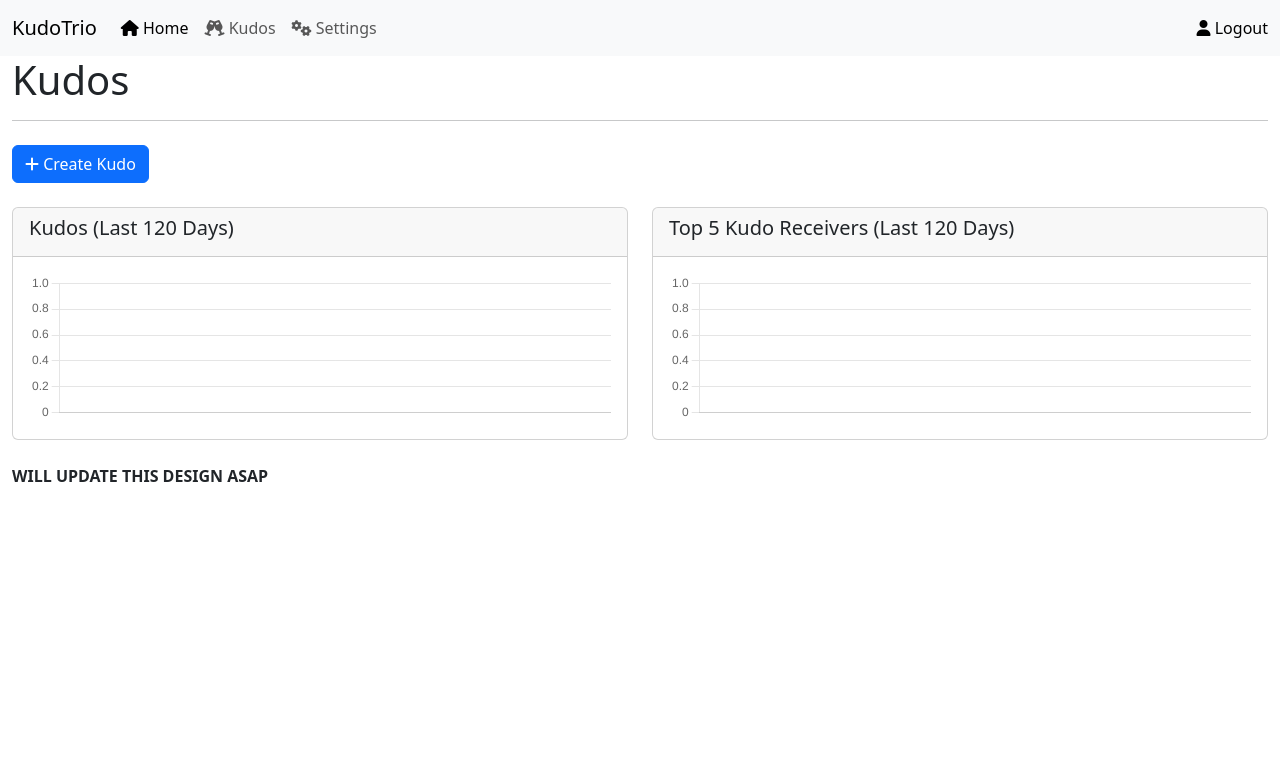
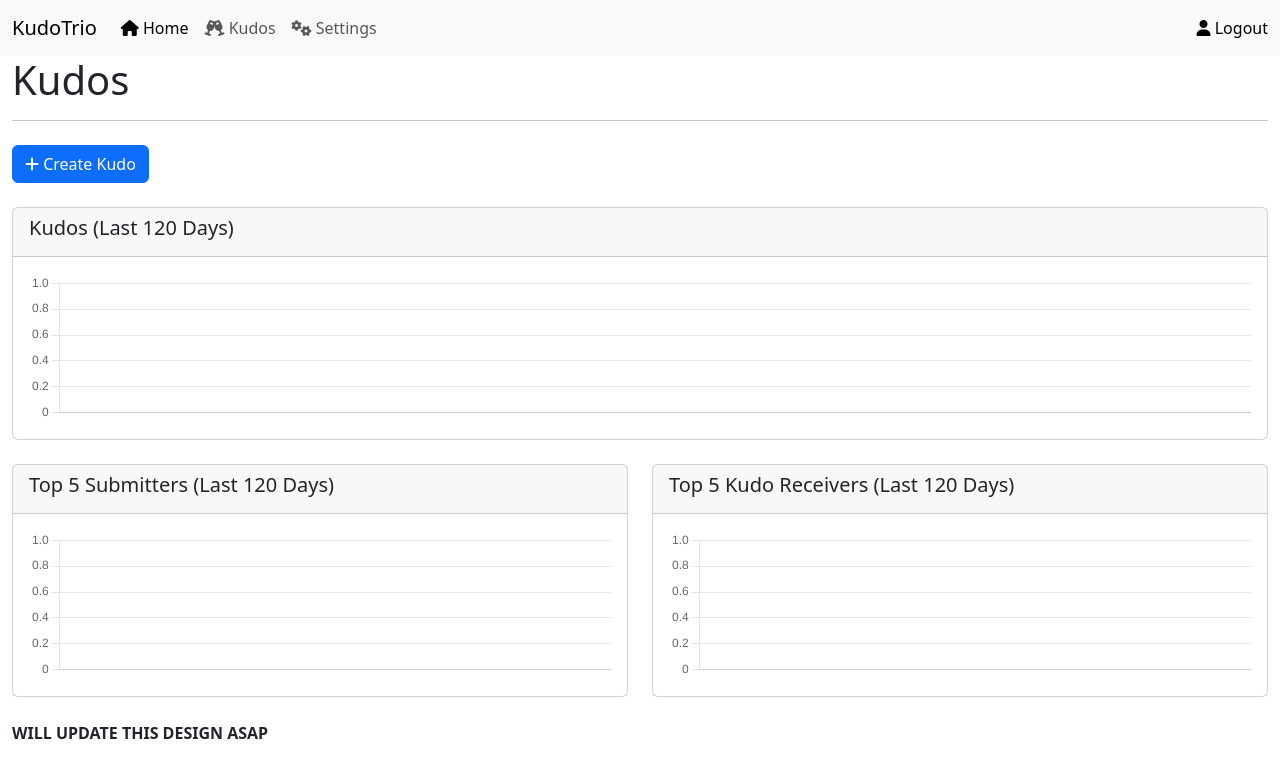
Before and after one commit to rodneygauna/KudoTrio, a Flask app: page /kudos in a window 1280 px wide. Shown: the top 778 px of the page. Run offline with Flask 3, Linux system fonts and the light colour scheme; the visitor is signed in with stand-in values (Sample User, id 1); data comes from the database, SQL or seed files in the repository; data that the repository does not hold is empty; some libraries are stand-ins or nearby versions.

Commit message:
added creator/submitter graph

```diff
--- a/src/kudos/views.py
+++ b/src/kudos/views.py
@@ -66,6 +66,25 @@ def kudos_landing_page():
         ]
     kudos_receiver_data = [kudo.count for kudo in kudos_receiver]
 
+    # Dashboard - Top 5 Creating Users
+    kudos_creator = (
+        db.session.query(
+            User.firstname,
+            User.lastname,
+            db.func.count(Kudo.submitting_user_id).label("count")
+        )
+        .join(User, User.id == Kudo.submitting_user_id)
+        .filter(Kudo.created_date >= start_date)
+        .group_by(Kudo.submitting_user_id, User.firstname, User.lastname)
+        .order_by(db.desc("count"))
+        .limit(5)
+        .all()
+    )
+    kudos_creator_labels = [
+        f"{kudo.firstname} {kudo.lastname}" for kudo in kudos_creator
+        ]
+    kudos_creator_data = [kudo.count for kudo in kudos_creator]
+
     # Get the last 10 created kudos
     CreatingUser = db.aliased(User, name="CreatingUser")
     CreatingUserDepartment = db.aliased(
@@ -111,6 +130,8 @@ def kudos_landing_page():
         kudos_graph_data=kudos_graph_data,
         kudos_receiver_labels=kudos_receiver_labels,
         kudos_receiver_data=kudos_receiver_data,
+        kudos_creator_labels=kudos_creator_labels,
+        kudos_creator_data=kudos_creator_data,
     )
 
 
--- a/src/templates/kudos/kudos.html
+++ b/src/templates/kudos/kudos.html
@@ -22,6 +22,20 @@
       </div>
     </div>
   </div>
+</div>
+<div class="row mb-4">
+  <div class="col">
+    <div class="card">
+      <div class="card-header">
+        <h5 class="card-title">Top 5 Submitters (Last 120 Days)</h5>
+      </div>
+      <div class="card-body">
+        <div class="chart-container">
+          <canvas id="kudosCreator"></canvas>
+        </div>
+      </div>
+    </div>
+  </div>
   <div class="col">
     <div class="card">
       <div class="card-header">
@@ -39,8 +53,6 @@
 <!-- Start Kudos -->
 <div class="row">
   <strong>WILL UPDATE THIS DESIGN ASAP</strong>
-  <br />
-  <br />
   {% for kudo in kudos %} {{ kudo.creating_user_firstname }} {{
   kudo.creating_user_lastname }} ({{ kudo.creating_user_department_name }}) gave
   {{ kudo.receiving_user_firstname }} {{ kudo.receiving_user_lastname }} ({{
@@ -116,6 +128,37 @@
         },
       },
     });
+
+    /* Dashboard - Top 5 Creators */
+  var gKCreatorLabels = {{ kudos_creator_labels | tojson }};
+  var gKCreatorData = {{ kudos_creator_data | tojson }};
+
+  var ctx2 = document.getElementById("kudosCreator").getContext("2d");
+  var myChart2 = new Chart(ctx2, {
+      type: "bar",
+      data: {
+        labels: gKCreatorLabels,
+        datasets: [
+            {
+            label: "Receivers",
+            data: gKCreatorData,
+            borderWidth: 2,
+            backgroundColor: "#0b5ed7",
+            borderColor: "#0b5ed7",
+            pointBackgroundColor: "#ffffff",
+            },
+        ],
+      },
+      options: {
+        responsive: true,
+        maintainAspectRatio: false,
+        plugins: {
+          legend: {
+            display: false,
+          },
+        },
+      },
+    });
 </script>
 <!-- End Graphs -->
 
```
